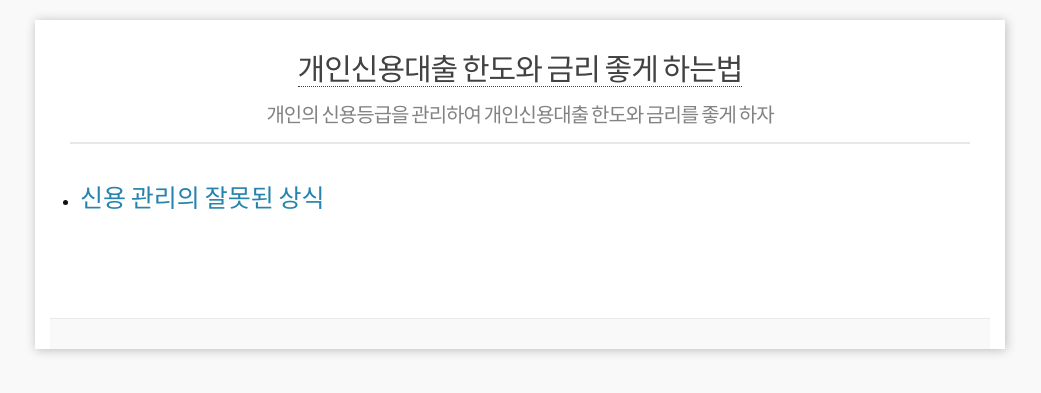
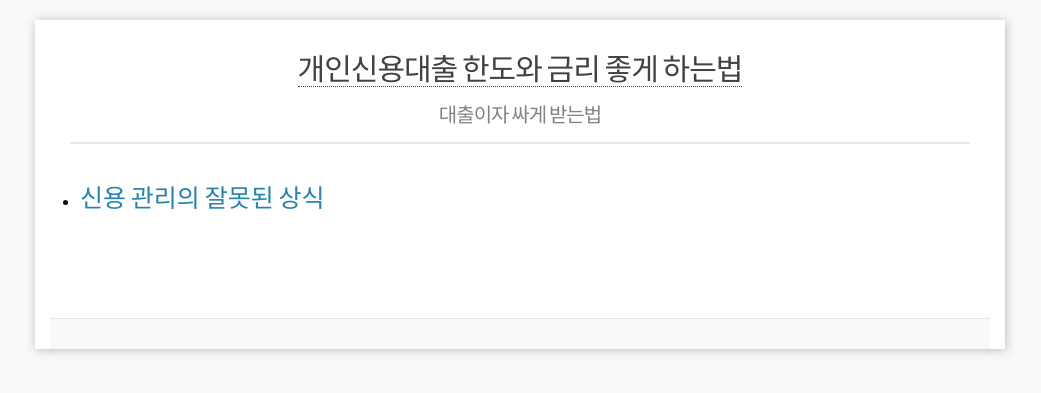
Before and after one commit to leevra/woori0407, a Jekyll site: the page built from index.html, in a window 1280 px wide. Shown: the top 393 px of the page, without its empty margins (120-1161 px from the left). Built offline with Jekyll 4.4.1, drawn with Linux system fonts in a browser that asks for light colours; the list of posts is cut into pages by our own code.

Commit message:
VersionActivity

```diff
--- a/_config.yml
+++ b/_config.yml
@@ -1,6 +1,6 @@
 ### Site info:
 title: 개인신용대출 한도와 금리 좋게 하는법
-tagline: 개인의 신용등급을 관리하여 개인신용대출 한도와 금리를 좋게 하자
+tagline: 대출이자 싸게 받는법
 author: 관리자
 email: help@leevra.com
 description: "개인의 신용등급을 관리하여 개인신용대출 한도와 금리를 좋게 하자" # You can edit this line in _config.yml. It will appear in your document head meta and in your feed.xml site description
```
